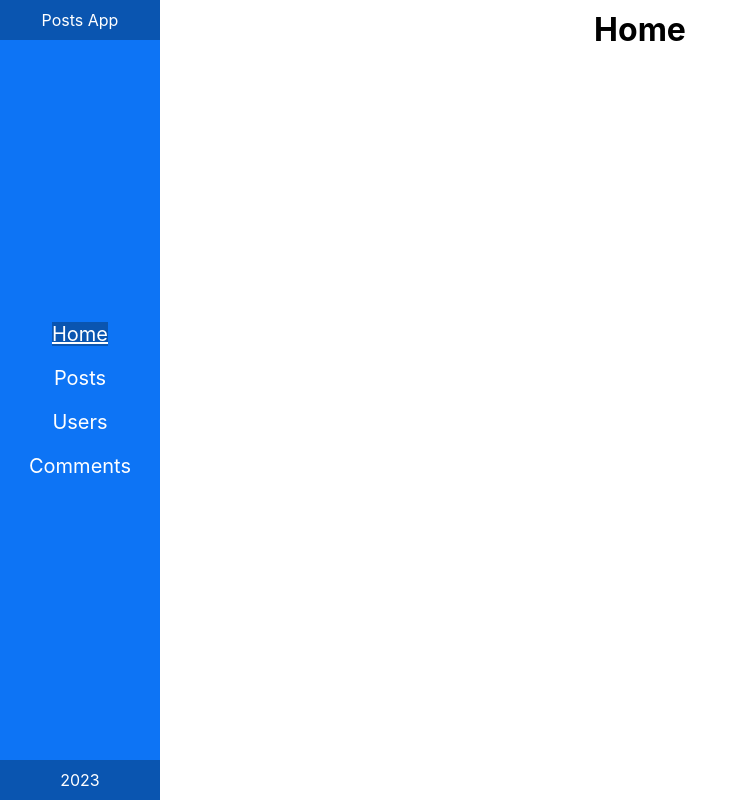
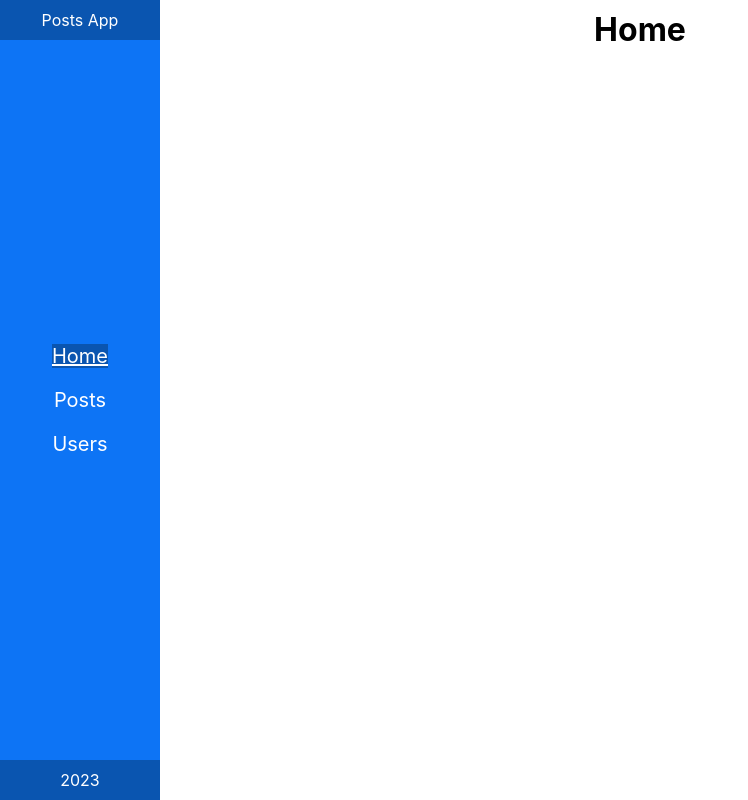
Before and after one commit to igor2333/posts-app, a React (Create React App) app: page / in a window 1280 px wide. Shown: the whole page, without its empty margins (0-748 px from the left). Built offline with nearby package versions, Linux system fonts and the light colour scheme.

Commit message:
comments page removed

```diff
--- a/src/App.js
+++ b/src/App.js
@@ -3,7 +3,6 @@ import Posts from './components/Posts'
 import Users from './components/Users'
 import Home from './components/Home'
 import MainLayout from './layouts/MainLayout'
-import Comments from './components/Comments'
 import SinglePost from './components/SinglePostPage'
 import NotFound from './components/NotFound'
 import './App.css'
@@ -18,7 +17,6 @@ function App() {
             <Route path="posts" element={<Posts />}></Route>
             <Route path="posts/:postId" element={<SinglePost />}></Route>
             <Route path="users" element={<Users />}></Route>
-            <Route path="comments" element={<Comments />}></Route>
             <Route path="*" element={<NotFound />}></Route>
           </Route>
         </Routes>
--- a/src/components/Comments.jsx
+++ /dev/null
@@ -1,5 +0,0 @@
-export default function Comments() {
-  return (
-    <div>Comments</div>
-  )
-}
--- a/src/components/Menu.jsx
+++ b/src/components/Menu.jsx
@@ -12,7 +12,6 @@ export default function Sidebar() {
         <li><NavLink className={({ isActive }) => (isActive ? styles.activeLink : null)} end to="/">Home</NavLink></li>
         <li><NavLink className={({ isActive }) => (isActive ? styles.activeLink : null)} end to="/posts">Posts</NavLink></li>
         <li><NavLink className={({ isActive }) => (isActive ? styles.activeLink : null)} to="/users">Users</NavLink></li>
-        <li><NavLink className={({ isActive }) => (isActive ? styles.activeLink : null)} to="/comments">Comments</NavLink></li>
       </ul>
     </nav>
     <div className={styles.menuTitle}>
```
